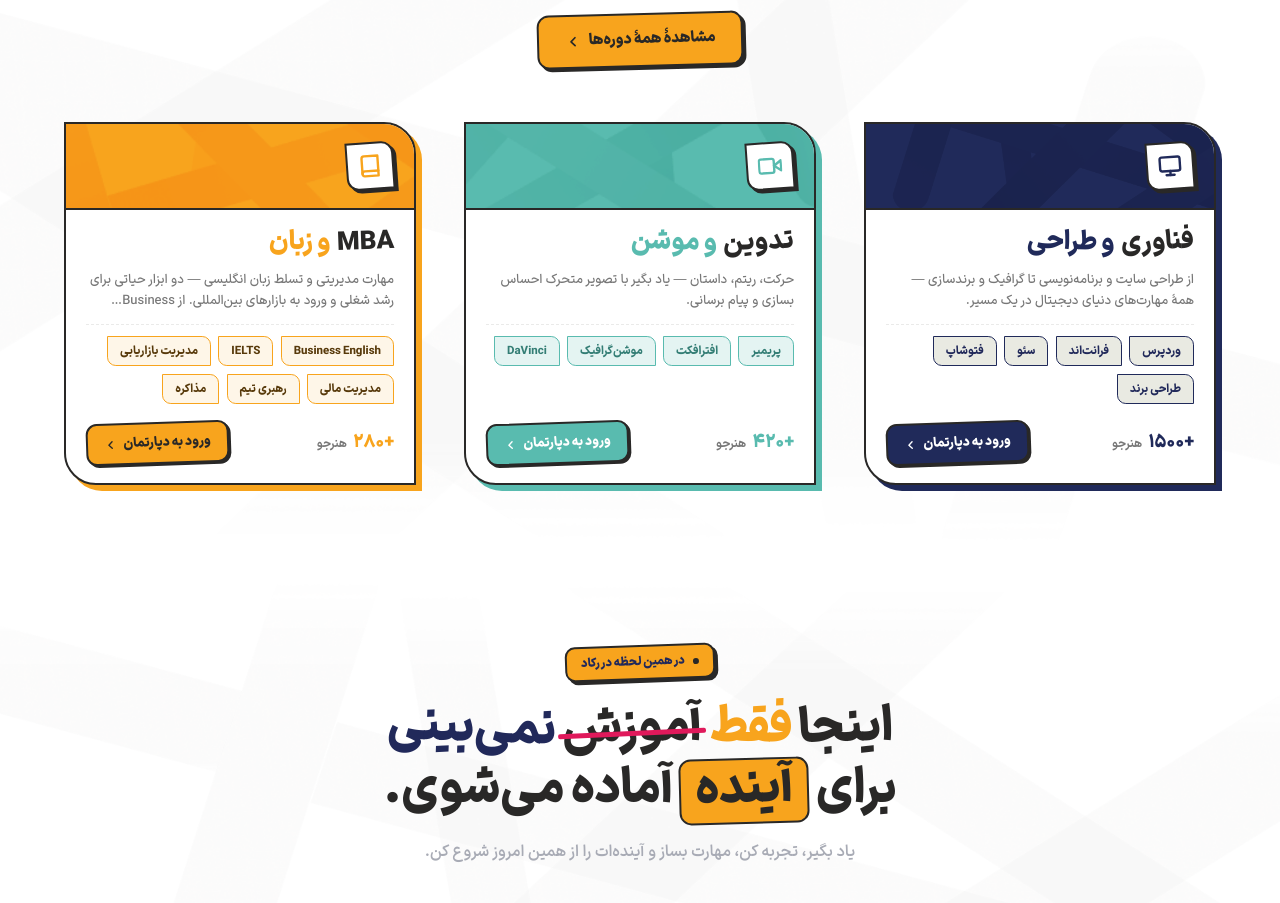
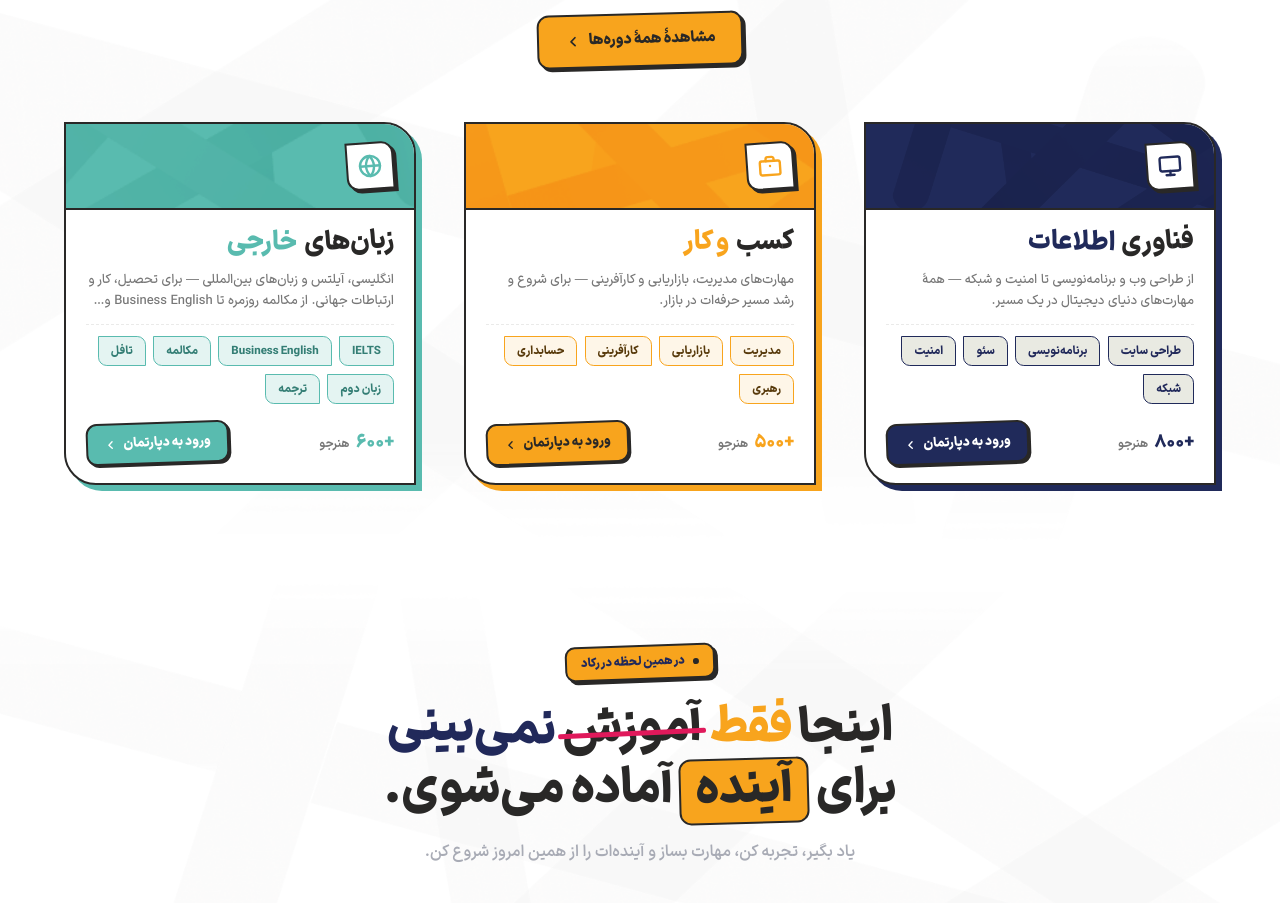
Before and after one commit to MohammadMehdiSadeghi/rokad-college, a React (Vite) app: page / in a window 1280 px wide. Shown: the part 1820-2723 px from the top of the page. Built offline with nearby package versions, Linux system fonts and the light colour scheme; the HTML template or start-up script is replaced by a standard one; a web font is replaced by a local one.

Commit message:
دپارتمانها: تغییر تایتلها به فناوری اطلاعات، کسب و کار، زبانهای خارجی + آیکونها و محتوای متناسب

```diff
--- a/src/pages/Home/sections/Departments/departments.css
+++ b/src/pages/Home/sections/Departments/departments.css
@@ -210,7 +210,7 @@
   transform: rotate(-2deg);
   transition: transform .2s ease;
 }
-.dept5-stack.mba .dept5-cta { color: var(--ink); }
+.dept5-stack.business .dept5-cta { color: var(--ink); }
 .dept5-cta:hover { transform: rotate(0) scale(1.05); }
 .dept5-cta svg { width: 13px; height: 13px; }
 
--- a/src/pages/Home/sections/Departments/index.jsx
+++ b/src/pages/Home/sections/Departments/index.jsx
@@ -10,10 +10,10 @@ import PatternLayer from "@/components/PatternLayer";
 const departments = [
   {
     id: "it",
-    title: ["فناوری", "و طراحی"],
-    desc: "از طراحی سایت و برنامه‌نویسی تا گرافیک و برندسازی — همهٔ مهارت‌های دنیای دیجیتال در یک مسیر.",
-    chips: ["وردپرس", "فرانت‌اند", "سئو", "فتوشاپ", "طراحی برند"],
-    stat: "+۱۵۰۰",
+    title: ["فناوری", "اطلاعات"],
+    desc: "از طراحی وب و برنامه‌نویسی تا امنیت و شبکه — همهٔ مهارت‌های دنیای دیجیتال در یک مسیر.",
+    chips: ["طراحی سایت", "برنامه‌نویسی", "سئو", "امنیت", "شبکه"],
+    stat: "+۸۰۰",
     statLabel: "هنرجو",
     pattern: "/assets/StatCard/blue.png",
     dept: "var(--navy-alt)",
@@ -21,33 +21,33 @@ const departments = [
     deptDark: "var(--navy)",
   },
   {
-    id: "motion",
-    title: ["تدوین", "و موشن"],
-    desc: "حرکت، ریتم، داستان — یاد بگیر با تصویر متحرک احساس بسازی و پیام برسانی.",
-    chips: ["پریمیر", "افترافکت", "موشن‌گرافیک", "DaVinci"],
-    stat: "+۴۲۰",
+    id: "business",
+    title: ["کسب", "و کار"],
+    desc: "مهارت‌های مدیریت، بازاریابی و کارآفرینی — برای شروع و رشد مسیر حرفه‌ات در بازار.",
+    chips: ["مدیریت", "بازاریابی", "کارآفرینی", "حسابداری", "رهبری"],
+    stat: "+۵۰۰",
+    statLabel: "هنرجو",
+    pattern: "/assets/StatCard/yellow.png",
+    dept: "var(--college)",
+    deptLight: "var(--college-light)",
+    deptDark: "var(--college-darker)",
+  },
+  {
+    id: "languages",
+    wide: true,
+    title: ["زبان‌های", "خارجی"],
+    desc: "انگلیسی، آیلتس و زبان‌های بین‌المللی — برای تحصیل، کار و ارتباطات جهانی. از مکالمه روزمره تا Business English و آمادگی آزمون‌های معتبر.",
+    chips: ["IELTS", "Business English", "مکالمه", "تافل", "زبان دوم", "ترجمه"],
+    stat: "+۶۰۰",
     statLabel: "هنرجو",
     pattern: "/assets/StatCard/green.png",
     dept: "var(--teal-alt)",
     deptLight: "var(--teal-light)",
     deptDark: "var(--teal-dark)",
   },
-  {
-    id: "mba",
-    wide: true,
-    title: ["MBA", "و زبان"],
-    desc: "مهارت مدیریتی و تسلط زبان انگلیسی — دو ابزار حیاتی برای رشد شغلی و ورود به بازارهای بین‌المللی. از Business English و آمادگی IELTS تا مدیریت بازاریابی، مالی و رهبری تیم.",
-    chips: ["Business English", "IELTS", "مدیریت بازاریابی", "مدیریت مالی", "رهبری تیم", "مذاکره"],
-    stat: "+۲۸۰",
-    statLabel: "هنرجو",
-    pattern: "/assets/StatCard/yellow.png",
-    dept: "var(--college)",
-    deptLight: "var(--college-light)",
-    deptDark: "var(--college-darker)",
-  },
 ];
 
-/* ---- آیکونها (مطابق HTML V5) ---- */
+/* ---- آیکونها (متناسب با دپارتمان) ---- */
 const deptIcons = {
   it: (
     <svg viewBox="0 0 24 24" fill="none" stroke="currentColor" strokeLinecap="round" strokeLinejoin="round">
@@ -56,16 +56,18 @@ const deptIcons = {
       <line x1="12" y1="17" x2="12" y2="21" />
     </svg>
   ),
-  motion: (
+  business: (
     <svg viewBox="0 0 24 24" fill="none" stroke="currentColor" strokeLinecap="round" strokeLinejoin="round">
-      <polygon points="23 7 16 12 23 17 23 7" />
-      <rect x="1" y="5" width="15" height="14" rx="2" ry="2" />
+      <rect x="2" y="7" width="20" height="14" rx="2" ry="2" />
+      <path d="M16 7V5a2 2 0 0 0-2-2h-4a2 2 0 0 0-2 2v2" />
+      <line x1="12" y1="12" x2="12" y2="12.01" />
     </svg>
   ),
-  mba: (
+  languages: (
     <svg viewBox="0 0 24 24" fill="none" stroke="currentColor" strokeLinecap="round" strokeLinejoin="round">
-      <path d="M4 19.5A2.5 2.5 0 016.5 17H20" />
-      <path d="M6.5 2H20v20H6.5A2.5 2.5 0 014 19.5v-15A2.5 2.5 0 016.5 2z" />
+      <circle cx="12" cy="12" r="10" />
+      <line x1="2" y1="12" x2="22" y2="12" />
+      <path d="M12 2a15.3 15.3 0 0 1 4 10 15.3 15.3 0 0 1-4 10 15.3 15.3 0 0 1-4-10 15.3 15.3 0 0 1 4-10z" />
     </svg>
   ),
 };
```
